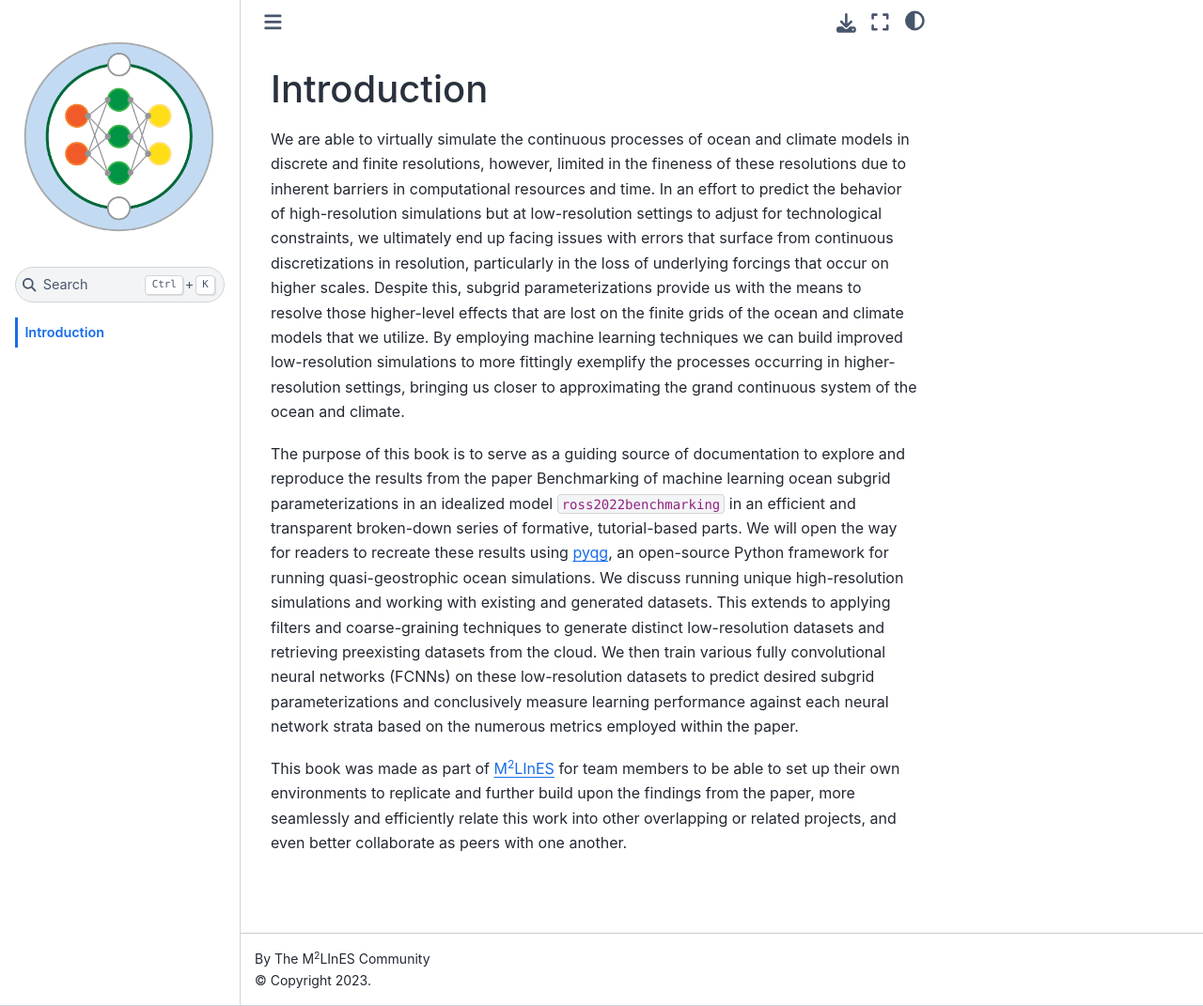
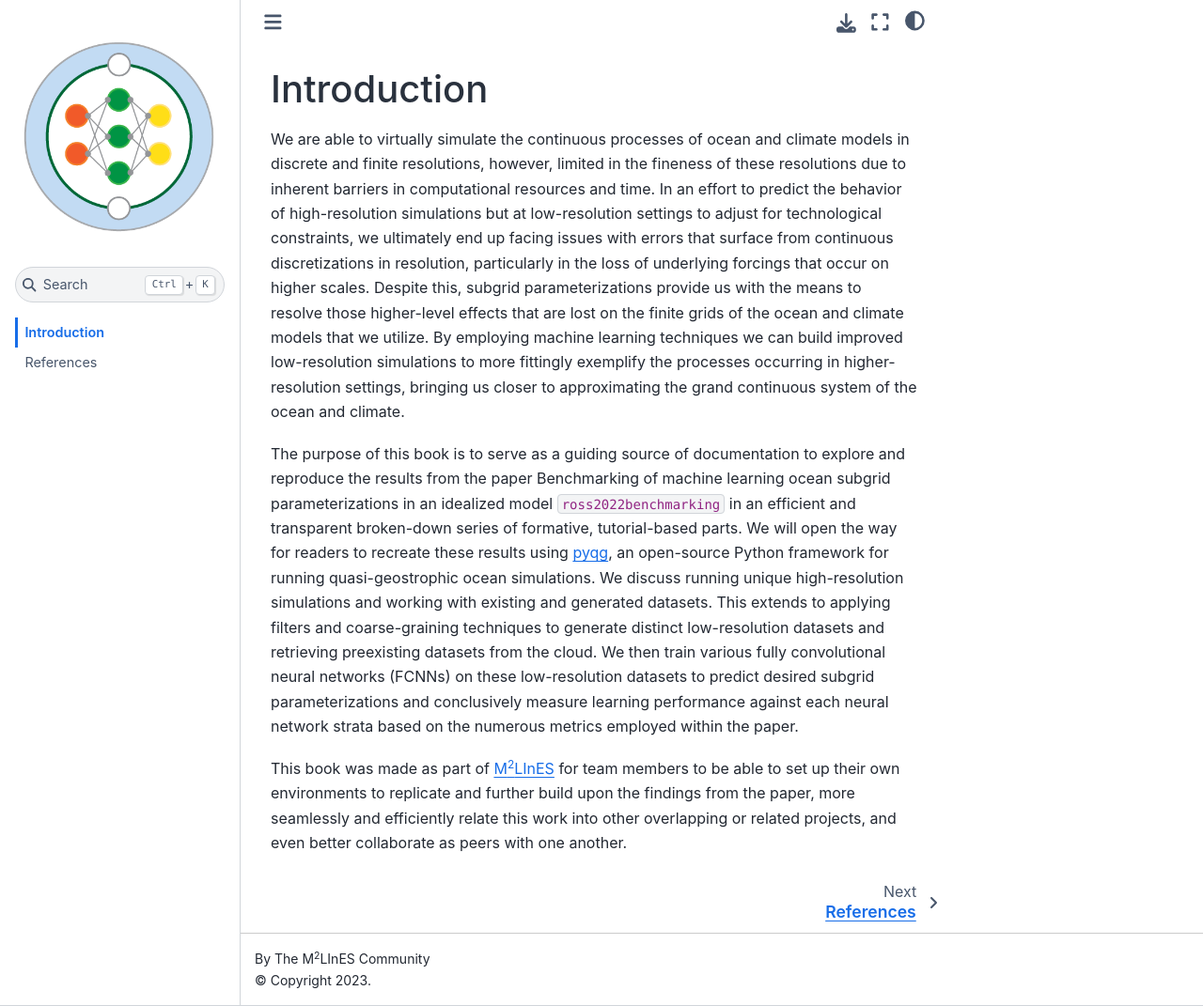
Before and after one commit to m2lines/MLwithQG, a Jupyter Book: the page built from intro.md, in a window 1280 px wide and 1071 px high. Shown: the whole window at 94% size. Built offline with Jupyter Book 1.0.4 settings and Sphinx 7.4.7 and the Sphinx Book theme 1.1.4, drawn with Linux system fonts in a browser that asks for light colours; pages that are not in the unit, such as notebooks, are missing from menus; cross-references to code outside the pages are shown as plain code; part of the change alters nothing that is shown.

```diff
--- a/_toc.yml
+++ b/_toc.yml
@@ -8,3 +8,4 @@ chapters:
 - file: notebooks/Applying_Filtering_and_Coarse-Graining_to_Generate_Low_Resolution_Datasets.ipynb
 - file: notebooks/Understanding_Fully_Convolutional_Neural_Networks.ipynb
 - file: notebooks/Running_Parameterized_FCNNs.ipynb
+- file: bibliography.md
```
